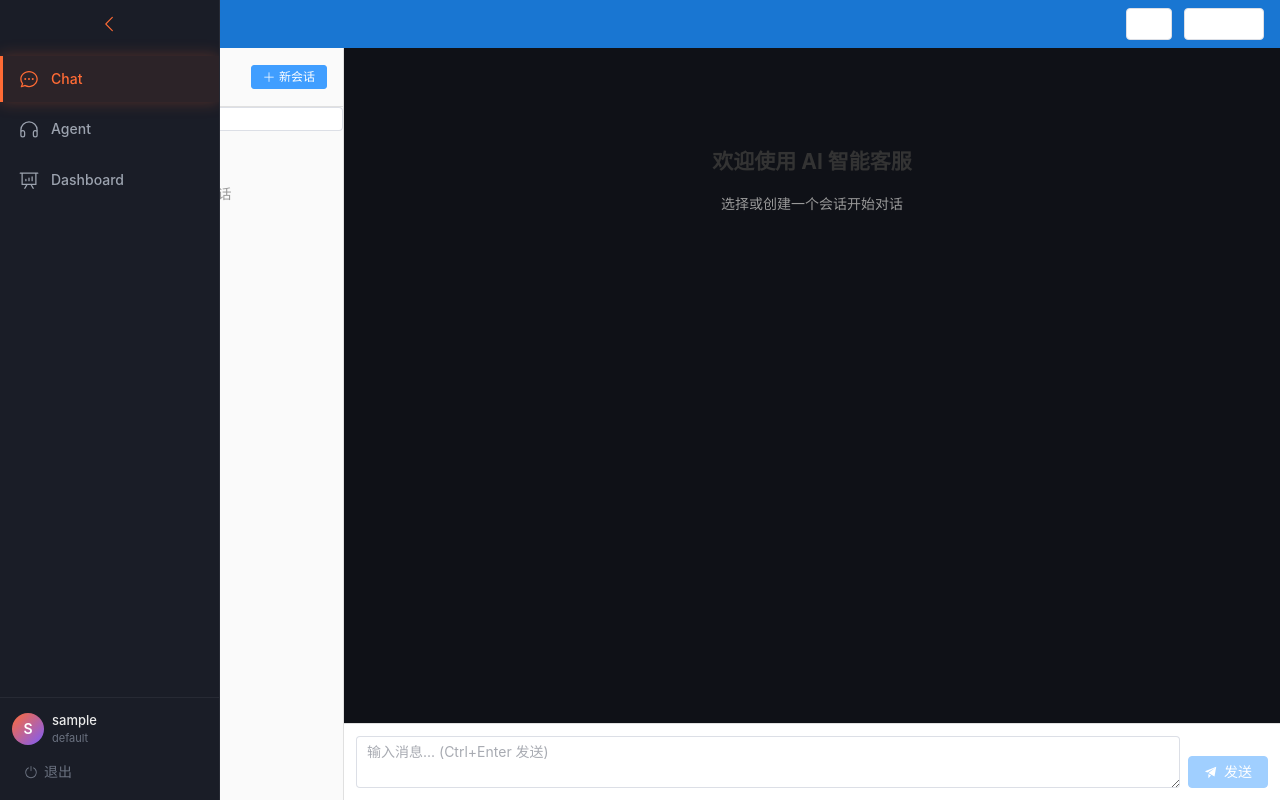
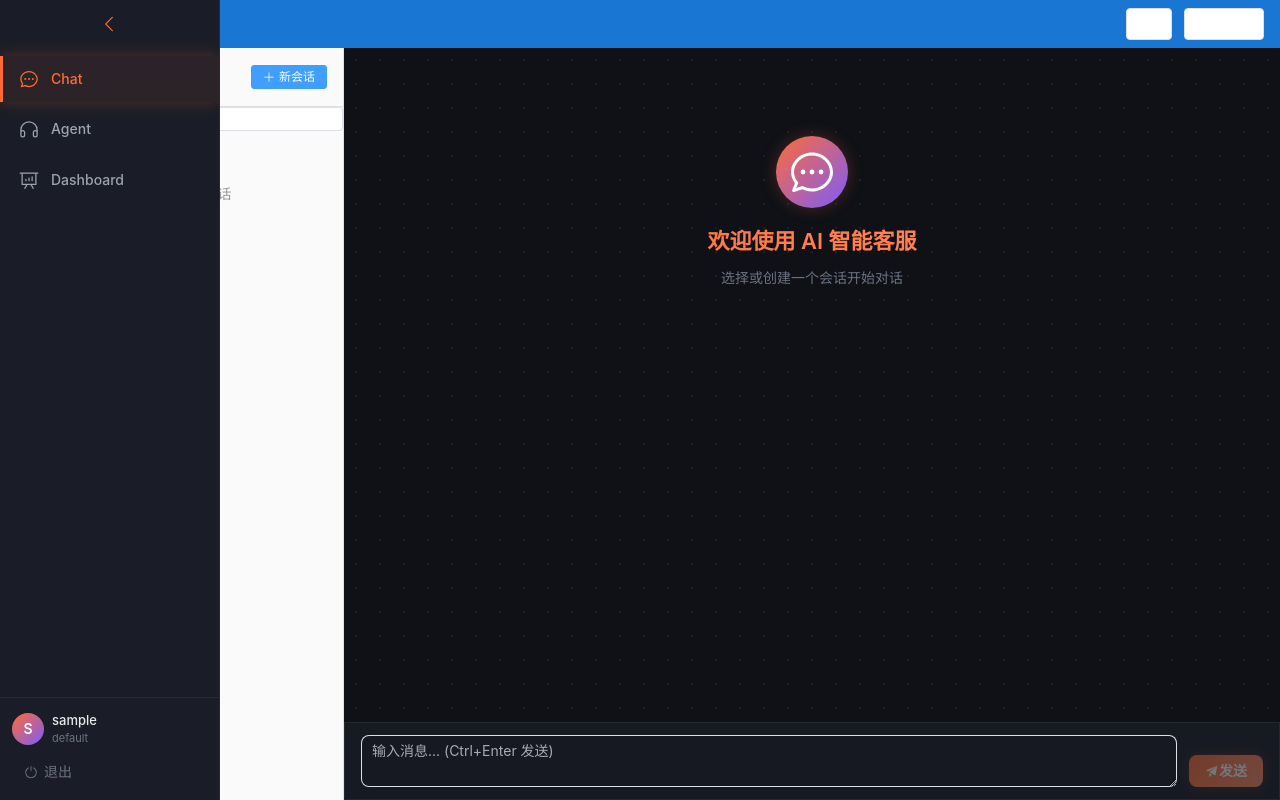
Before and after one commit to zhimaxu/ai-customer-service, a Vue app in the folder frontend/: page / in a window 1280 px wide. Built offline with nearby package versions, Linux system fonts and the light colour scheme; sample sign-in values are in the browser's storage.

Commit message:
feat: redesign chat window with dark theme and coral input

```diff
--- a/frontend/src/components/ChatWindow.vue
+++ b/frontend/src/components/ChatWindow.vue
@@ -1,7 +1,10 @@
 <template>
-  <div class="chat-window">
+  <div class="chat-window dot-grid-bg">
     <div class="messages-area" ref="messagesRef">
       <div v-if="messages.length === 0" class="welcome">
+        <div class="welcome-icon">
+          <el-icon :size="48"><ChatDotRound /></el-icon>
+        </div>
         <h2>欢迎使用 AI 智能客服</h2>
         <p>选择或创建一个会话开始对话</p>
       </div>
@@ -11,19 +14,27 @@
         :sender="msg.sender"
         :content="msg.content"
         :time="msg.time"
+        :streaming="idx === messages.length - 1 && isStreaming"
       />
-      <TypingIndicator v-if="isStreaming" />
+      <TypingIndicator v-if="isStreaming && messages.length === 0" />
     </div>
 
-    <div class="input-area">
+    <div class="input-area glass">
       <el-input
         v-model="inputText"
         type="textarea"
         :rows="2"
         placeholder="输入消息... (Ctrl+Enter 发送)"
         @keydown.ctrl.enter="sendMessage"
+        class="dark-input"
       />
-      <el-button type="primary" @click="sendMessage" :disabled="!inputText.trim()" :icon="Promotion">
+      <el-button
+        type="primary"
+        @click="sendMessage"
+        :disabled="!inputText.trim()"
+        class="coral-send-btn"
+      >
+        <el-icon><Promotion /></el-icon>
         发送
       </el-button>
     </div>
@@ -32,7 +43,7 @@
 
 <script setup>
 import { ref, computed, nextTick, watch } from 'vue'
-import { Promotion } from '@element-plus/icons-vue'
+import { Promotion, ChatDotRound } from '@element-plus/icons-vue'
 import { useSessionStore } from '../stores/session'
 import MessageBubble from './MessageBubble.vue'
 import TypingIndicator from './TypingIndicator.vue'
@@ -132,7 +143,7 @@ async function sendMessage() {
           const parsed = JSON.parse(dataStr)
           sessionStore.addMessage({
             sender: 'assistant',
-            content: 'Error: ' + parsed.detail,
+            content: '出错了: ' + parsed.detail,
             time: new Date().toLocaleTimeString(),
           })
         }
@@ -141,7 +152,7 @@ async function sendMessage() {
   } catch (error) {
     sessionStore.addMessage({
       sender: 'assistant',
-      content: 'Failed to send: ' + error.message,
+      content: '发送失败: ' + error.message,
       time: new Date().toLocaleTimeString(),
     })
   } finally {
@@ -157,24 +168,97 @@ async function sendMessage() {
   flex-direction: column;
   height: 100%;
 }
+
 .messages-area {
   flex: 1;
   overflow-y: auto;
-  padding: 20px;
+  padding: var(--space-6);
 }
+
 .welcome {
   text-align: center;
-  padding: 60px 20px;
-  color: #999;
+  padding: var(--space-16) var(--space-6);
+  color: var(--text-muted);
+  animation: fadeIn 0.5s ease-out;
 }
-.welcome h2 { color: #333; margin-bottom: 8px; }
+
+@keyframes fadeIn {
+  from { opacity: 0; transform: translateY(10px); }
+  to { opacity: 1; transform: translateY(0); }
+}
+
+.welcome-icon {
+  width: 72px;
+  height: 72px;
+  margin: 0 auto var(--space-4);
+  background: linear-gradient(135deg, var(--coral-primary), var(--purple-accent));
+  border-radius: 50%;
+  display: flex;
+  align-items: center;
+  justify-content: center;
+  color: white;
+  box-shadow: var(--shadow-glow-coral);
+}
+
+.welcome h2 {
+  font-size: 22px;
+  font-weight: 600;
+  background: linear-gradient(135deg, var(--coral-primary), var(--coral-light));
+  -webkit-background-clip: text;
+  -webkit-text-fill-color: transparent;
+  background-clip: text;
+  margin: 0 0 var(--space-2) 0;
+}
+
+.welcome p {
+  font-size: 14px;
+  color: var(--text-muted);
+  margin: 0;
+}
+
 .input-area {
-  border-top: 1px solid #e0e0e0;
-  padding: 12px;
+  padding: var(--space-3) var(--space-4);
   display: flex;
-  gap: 8px;
+  gap: var(--space-3);
   align-items: flex-end;
-  background: #fff;
+  border-top: 1px solid var(--border-subtle);
 }
-.input-area .el-textarea { flex: 1; }
+
+.input-area .el-textarea {
+  flex: 1;
+}
+
+:deep(.dark-input .el-textarea__inner) {
+  background-color: var(--bg-input) !important;
+  border-color: var(--border-subtle) !important;
+  color: var(--text-primary) !important;
+  border-radius: var(--radius-md) !important;
+}
+
+:deep(.dark-input .el-textarea__inner:focus) {
+  border-color: var(--coral-primary) !important;
+  box-shadow: 0 0 0 1px var(--coral-primary) !important;
+}
+
+.coral-send-btn {
+  background: linear-gradient(135deg, var(--coral-primary), var(--coral-light)) !important;
+  border: none !important;
+  color: white !important;
+  border-radius: var(--radius-md) !important;
+  padding: 0 var(--space-4) !important;
+  font-weight: 600 !important;
+  box-shadow: var(--shadow-glow-coral);
+  transition: all var(--transition-base);
+  white-space: nowrap;
+}
+
+.coral-send-btn:hover:not(:disabled) {
+  transform: translateY(-1px);
+  box-shadow: 0 0 24px rgba(255, 107, 53, 0.4) !important;
+}
+
+.coral-send-btn:disabled {
+  opacity: 0.4;
+  cursor: not-allowed;
+}
 </style>
```
